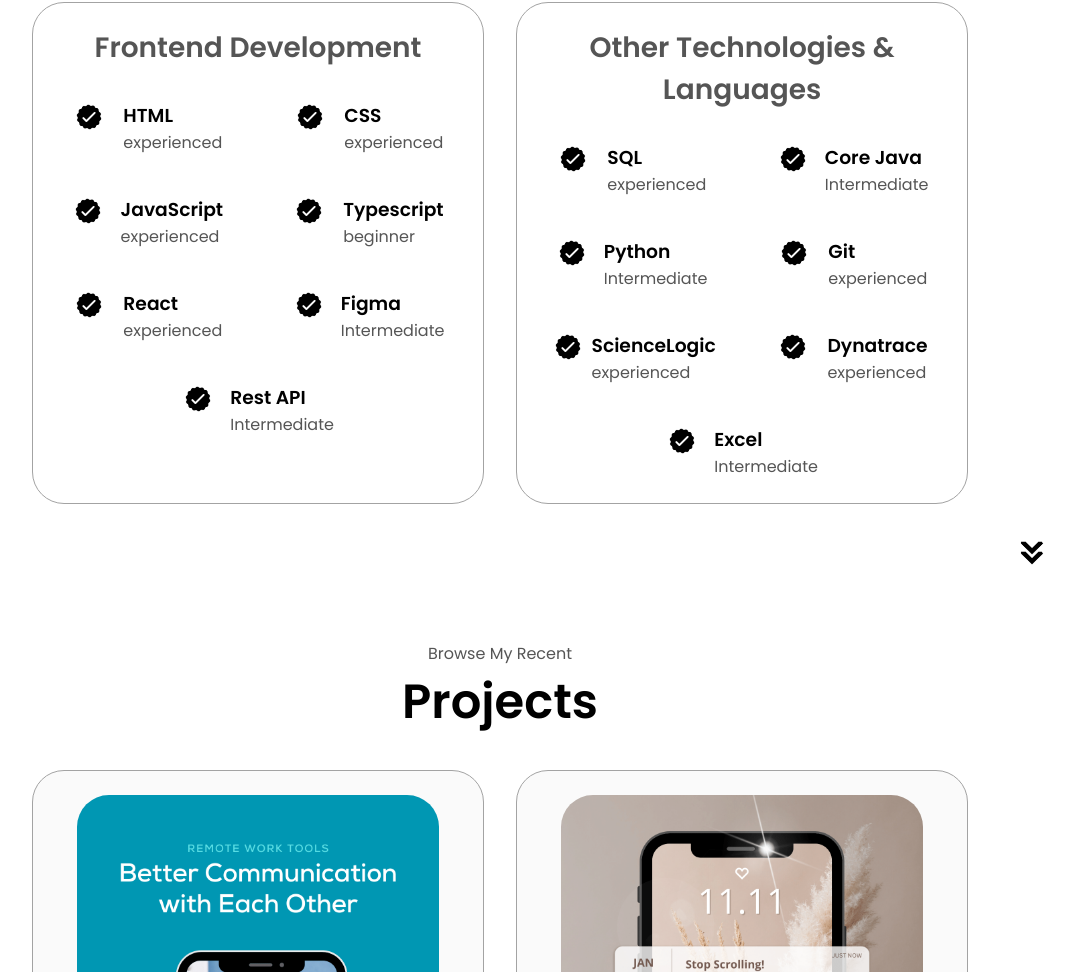
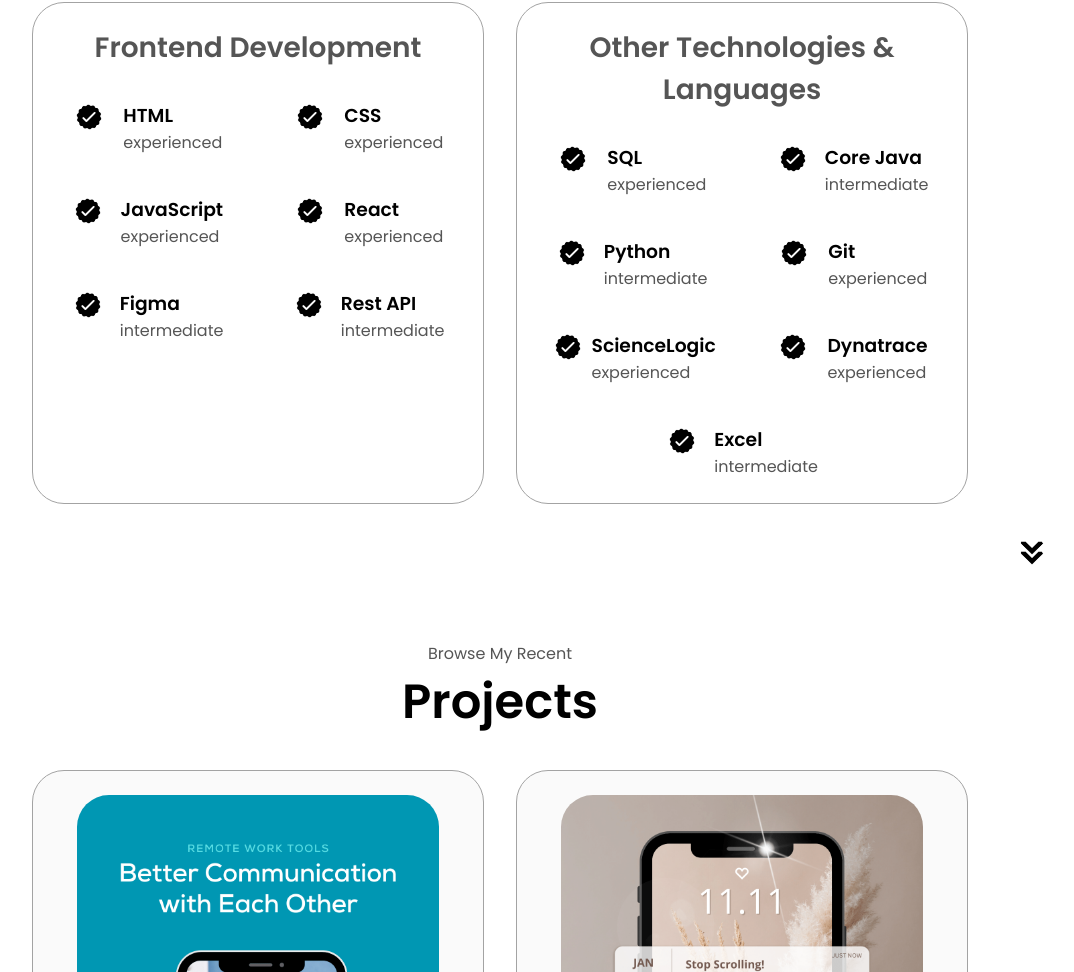
Before and after one commit to vaibhavposture/My_Portfolio_Website, a plain HTML site: page Code/index.html in a window 1280 px wide. Shown: the part 1835-2807 px from the top of the page, without its empty margins (140-1214 px from the left). Drawn offline with Linux system fonts and the light colour scheme.

Commit message:
Update index.html

```diff
--- a/Code/index.html
+++ b/Code/index.html
@@ -119,13 +119,6 @@
                         <article>
                             <img class="icon" src="../assets/checkmark.png" alt="Experience Icon"/>
                             <div>
-                                <h3>Typescript</h3>
-                                <P>beginner</P>
-                            </div>
-                        </article>
-                        <article>
-                            <img class="icon" src="../assets/checkmark.png" alt="Experience Icon"/>
-                            <div>
                                 <h3>React</h3>
                                 <P>experienced</P>
                             </div>
@@ -134,14 +127,14 @@
                             <img class="icon" src="../assets/checkmark.png" alt="Experience Icon"/>
                             <div>
                                 <h3>Figma</h3>
-                                <P>Intermediate</P>
+                                <P>intermediate</P>
                             </div>
                         </article>
                         <article>
                             <img class="icon" src="../assets/checkmark.png" alt="Experience Icon"/>
                             <div>
                                 <h3>Rest API</h3>
-                                <P>Intermediate</P>
+                                <P>intermediate</P>
                             </div>
                     </div>
                 </div>
@@ -159,14 +152,14 @@
                             <img class="icon" src="../assets/checkmark.png" alt="Experience Icon"/>
                             <div>
                                 <h3>Core Java</h3>
-                                <P>Intermediate</P>
+                                <P>intermediate</P>
                             </div>
                         </article>
                         <article>
                             <img class="icon" src="../assets/checkmark.png" alt="Experience Icon"/>
                             <div>
                                 <h3>Python</h3>
-                                <P>Intermediate</P>
+                                <P>intermediate</P>
                             </div>
                         </article>
                         <article>
@@ -194,7 +187,7 @@
                             <img class="icon" src="../assets/checkmark.png" alt="Experience Icon"/>
                             <div>
                                 <h3>Excel</h3>
-                                <P>Intermediate</P>
+                                <P>intermediate</P>
                             </div>
                         </article>
                     </div>
```
